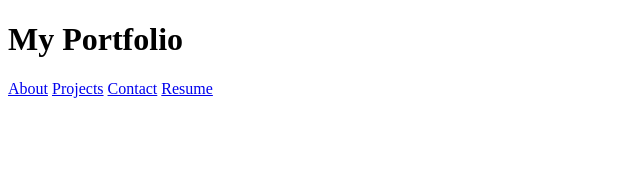
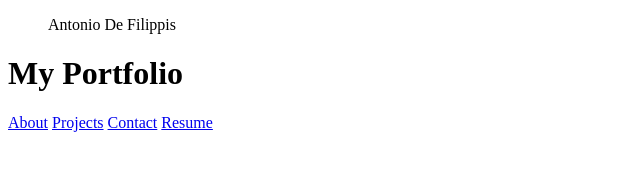
Before and after one commit to Quaz711/MyProfessionalPortfolio, a plain HTML site: page index.html in a window 1280 px wide. Shown: the whole page, without its empty margins (0-640 px from the left). Drawn offline with Linux system fonts and the light colour scheme.

Commit message:
Created base structure for index

```diff
--- a/index.html
+++ b/index.html
@@ -12,6 +12,10 @@
     <link rel="shortcut icon" href="/assets/images/IMG_20220519_041352.jpg">
     <title>My Professional Portfolio</title>
 </head>
+
+<figure class="hero">
+    <div class="hero-title">Antonio De Filippis</div>
+</figure>
 
 <body>
     <header>
```
